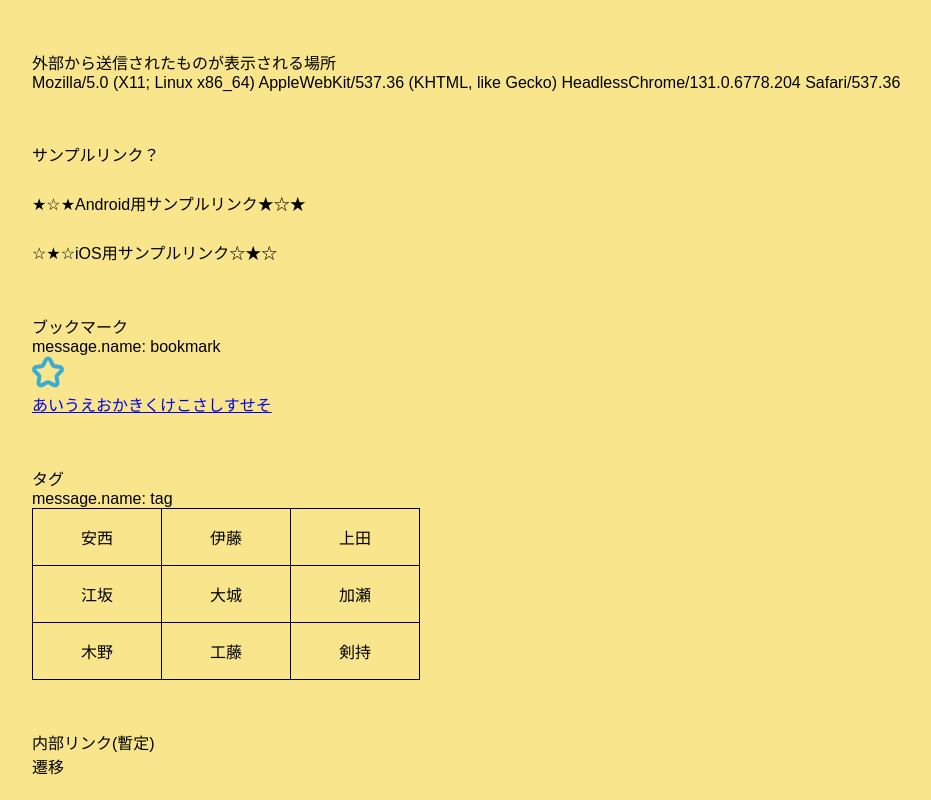
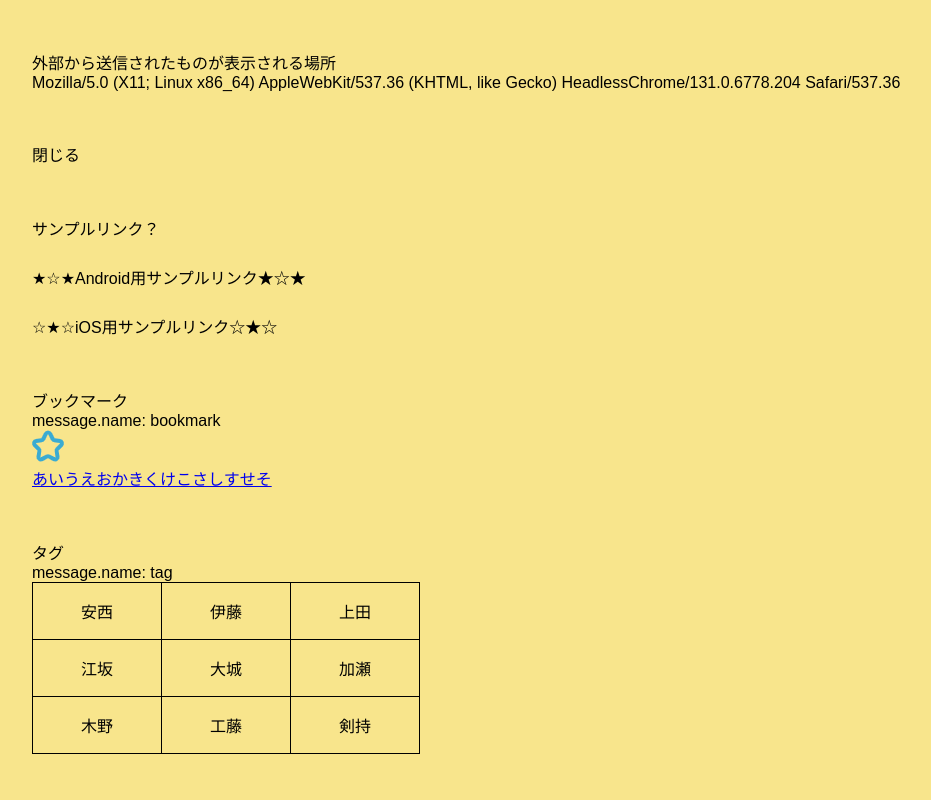
Before and after one commit to keisuke-hama-adglobe-co-jp/SamplePages, a plain HTML site: page index.html in a window 1280 px wide. Shown: the top 800 px of the page, without its empty margins (18-949 px from the left). Drawn offline with Linux system fonts and the light colour scheme.

Commit message:
no message

```diff
--- a/index.html
+++ b/index.html
@@ -16,6 +16,10 @@
       function externalInput(arg) {
         target = document.getElementById("external_input")
         target.innerHTML = arg
+      }
+
+      function hoge() {
+        window.close()
       }
 
       var NativeBridge = {
@@ -91,6 +95,9 @@
 
     <div class="showMessageTest" id="show_message_test"></div>
 
+    <div style="margin-top: 50px;"></div>
+    <div onclick="hoge()">閉じる</div>
+
     <div style="margin-top: 50px;">サンプルリンク？</div>
     <div onclick="openExBrowserAndroid()" style="margin-top: 25px;">★☆★Android用サンプルリンク★☆★</div>
     <div onclick="openExBrowseriOS()" style="margin-top: 25px;">☆★☆iOS用サンプルリンク☆★☆</div>
```
